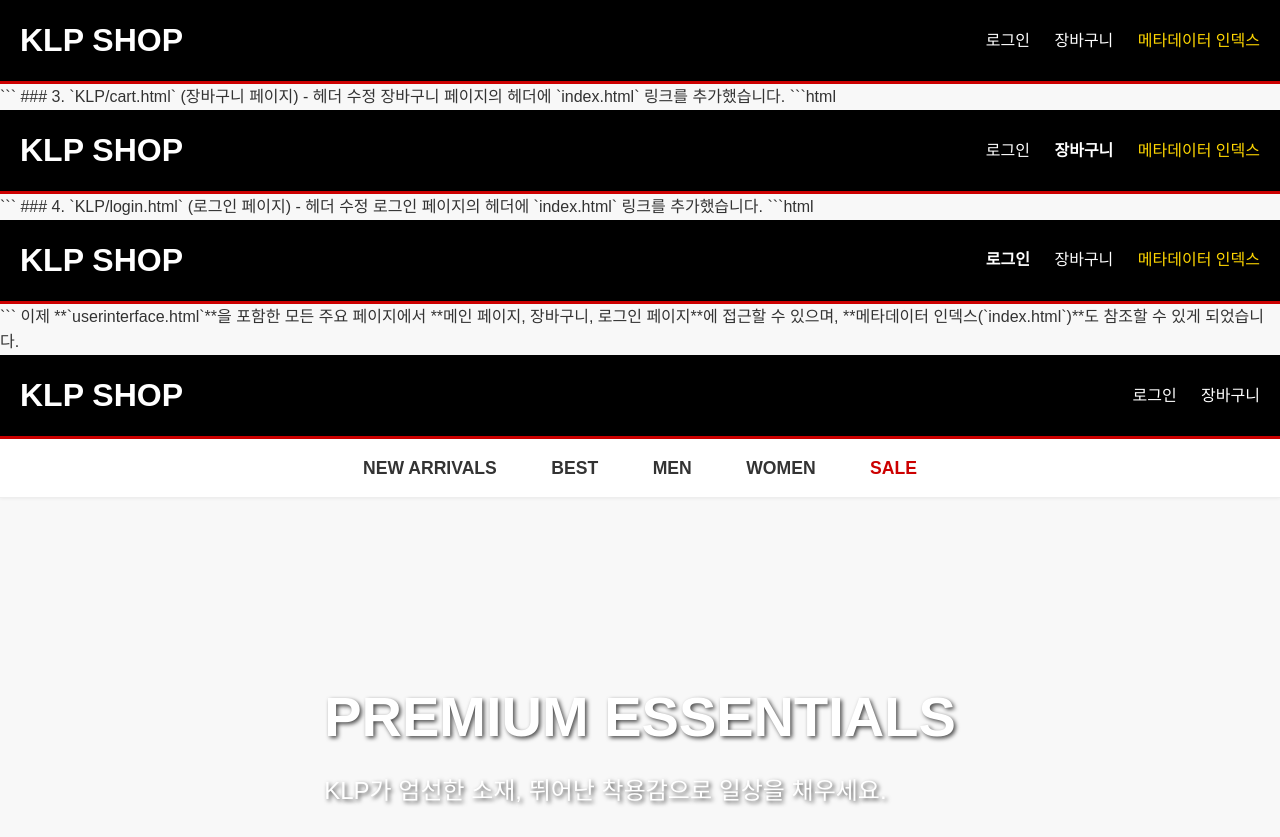
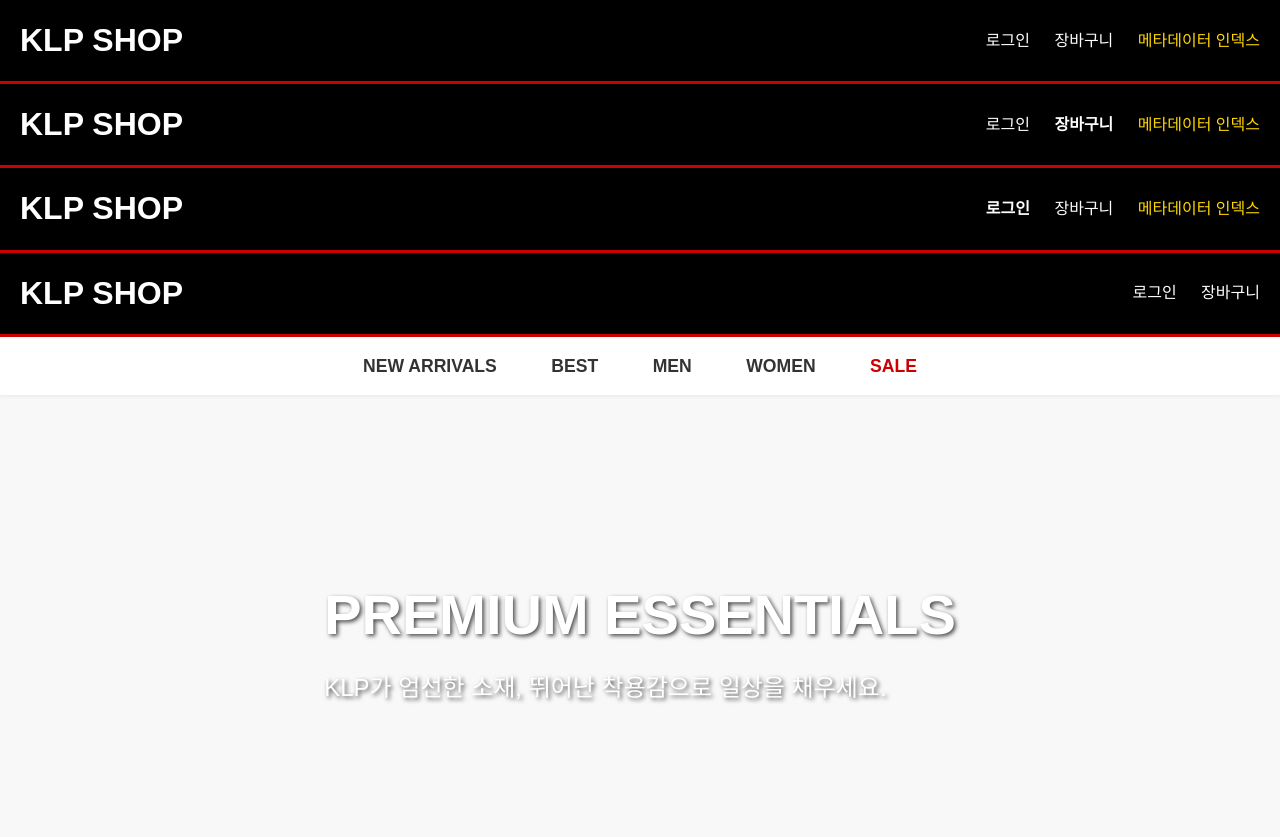
Before and after one commit to Chamchi-Rockstar/KLP, a plain HTML site: page home.html in a window 1280 px wide. Shown: the top 837 px of the page. Drawn offline with Linux system fonts and the light colour scheme.

Commit message:
Update home.html

````diff
--- a/home.html
+++ b/home.html
@@ -13,13 +13,7 @@
             </div>
         </div>
     </header>
-    ```
 
-### 3. `KLP/cart.html` (장바구니 페이지) - 헤더 수정
-
-장바구니 페이지의 헤더에 `index.html` 링크를 추가했습니다.
-
-```html
     <header class="header">
         <div class="header-content">
             <div class="klp-title"><a href="home.html">KLP SHOP</a></div>
@@ -30,13 +24,7 @@
             </div>
         </div>
     </header>
-    ```
 
-### 4. `KLP/login.html` (로그인 페이지) - 헤더 수정
-
-로그인 페이지의 헤더에 `index.html` 링크를 추가했습니다.
-
-```html
     <header class="header">
         <div class="header-content">
             <div class="klp-title"><a href="https://chamchi-rockstar.github.io/KLP/home.html">KLP SHOP</a></div>
@@ -47,10 +35,8 @@
             </div>
         </div>
     </header>
-    ```
 
-이제 **`userinterface.html`**을 포함한 모든 주요 페이지에서 **메인 페이지, 장바구니, 로그인 페이지**에 접근할 수 있으며, **메타데이터 인덱스(`index.html`)**도 참조할 수 있게 되었습니다.
-    <title>KLP SHOP: 프리미엄 의류 쇼핑몰</title>
+    <title>KLP SHOP: 의류 쇼핑몰</title>
     <style>
         /* Common CSS (Header) */
         body { font-family: 'Malgun Gothic', '맑은 고딕', Arial, sans-serif; line-height: 1.6; margin: 0; background-color: #f8f8f8; color: #333; }
````
